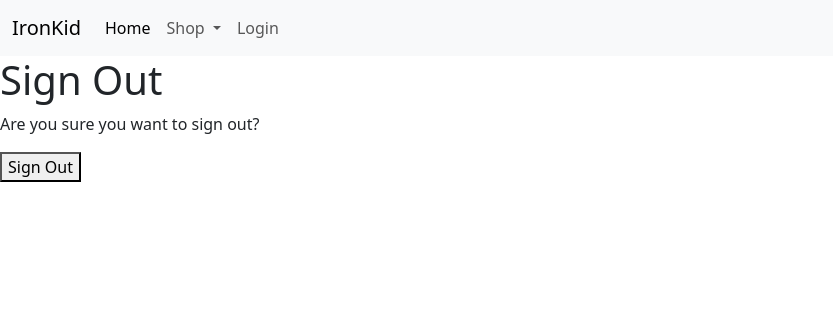
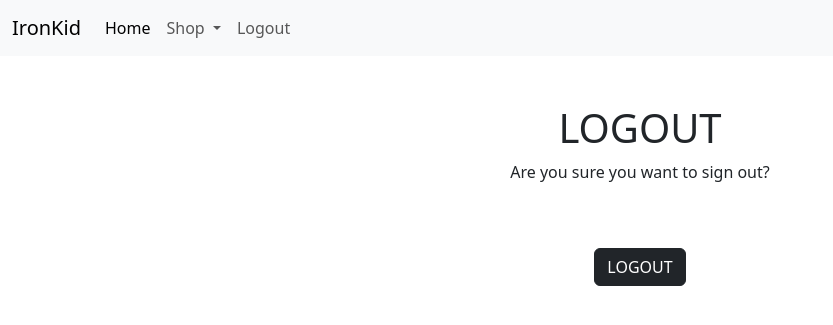
Before and after one commit to dEEGE2time/ironkid, a Django app: page /accounts/logout/ in a window 1280 px wide. Shown: the top 325 px of the page, without its empty margins (0-833 px from the left). Run offline with Django 3.2, Linux system fonts and the light colour scheme; the visitor is signed in with stand-in values (Sample User, id 1).

Commit message:
fix user authentication, add and style logout page

```diff
--- a/ironkid/settings.py
+++ b/ironkid/settings.py
@@ -30,7 +30,7 @@ SECRET_KEY = os.environ.get('SECRET_KEY')
 # SECURITY WARNING: don't run with debug turned on in production!
 DEBUG = True
 
-ALLOWED_HOSTS = ['8000-deege2time-ironkid-j1nsmfbjekh.ws-eu106.gitpod.io']
+ALLOWED_HOSTS = ['8000-deege2time-ironkid-ysc3rlwzng7.ws-eu106.gitpod.io']
 
 
 # Application definition
--- a/templates/account/logout.html
+++ b/templates/account/logout.html
@@ -5,16 +5,19 @@
 {% block head_title %}{% trans "Sign Out" %}{% endblock %}
 
 {% block content %}
-<h1>{% trans "Sign Out" %}</h1>
+<div class="text-center mt-5">
+  <h1>{% trans "LOGOUT" %}</h1>
 
-<p>{% trans 'Are you sure you want to sign out?' %}</p>
+  <p>{% trans 'Are you sure you want to sign out?' %}</p>
+</div>
 
-<form method="post" action="{% url 'account_logout' %}">
+
+<form class="text-center" method="post" action="{% url 'account_logout' %}">
   {% csrf_token %}
   {% if redirect_field_value %}
-  <input type="hidden" name="{{ redirect_field_name }}" value="{{ redirect_field_value }}"/>
+  <input type="hidden" name="{{ redirect_field_name }}" value="{{ redirect_field_value }}" />
   {% endif %}
-  <button type="submit">{% trans 'Sign Out' %}</button>
+  <button class="btn btn-dark mt-5" type="submit">{% trans 'LOGOUT' %}</button>
 </form>
 
 
--- a/templates/base.html
+++ b/templates/base.html
@@ -50,7 +50,7 @@
                             <li><a class="dropdown-item" href="#">Accessories</a></li>
                         </ul>
                     </li>
-                    {% if username.is_authenticated %}
+                    {% if user.is_authenticated %}
                     <li class="nav-item">
                         <a href="{% url 'account_logout' %}" class="nav-link">Logout</a>
                     </li>
```
